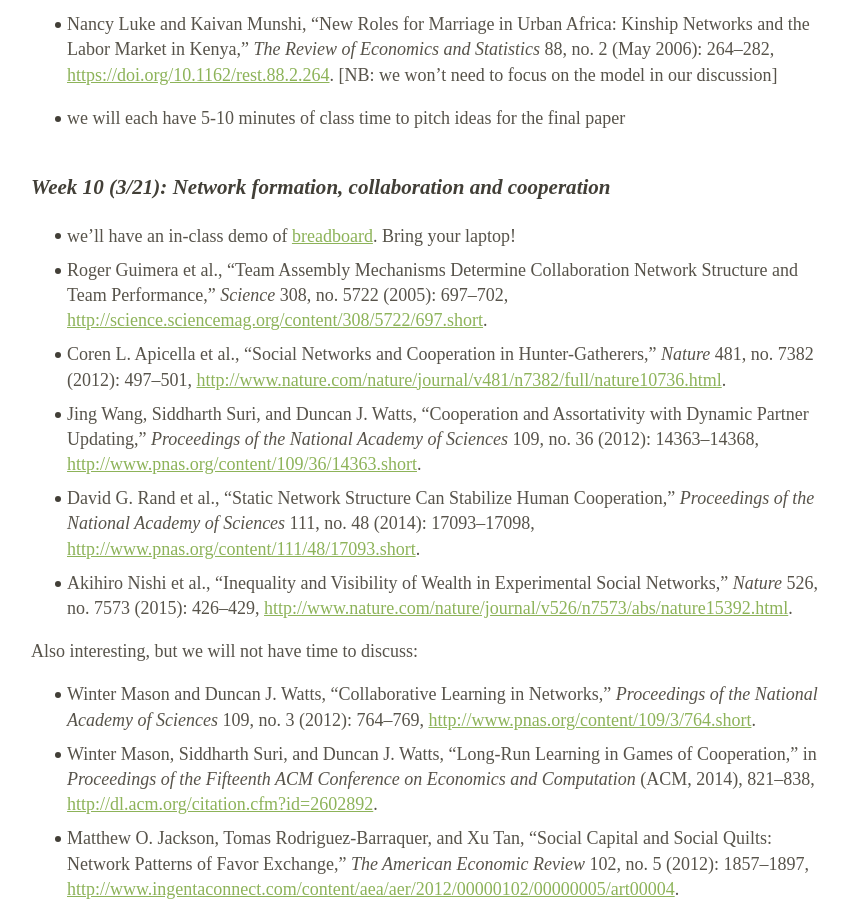
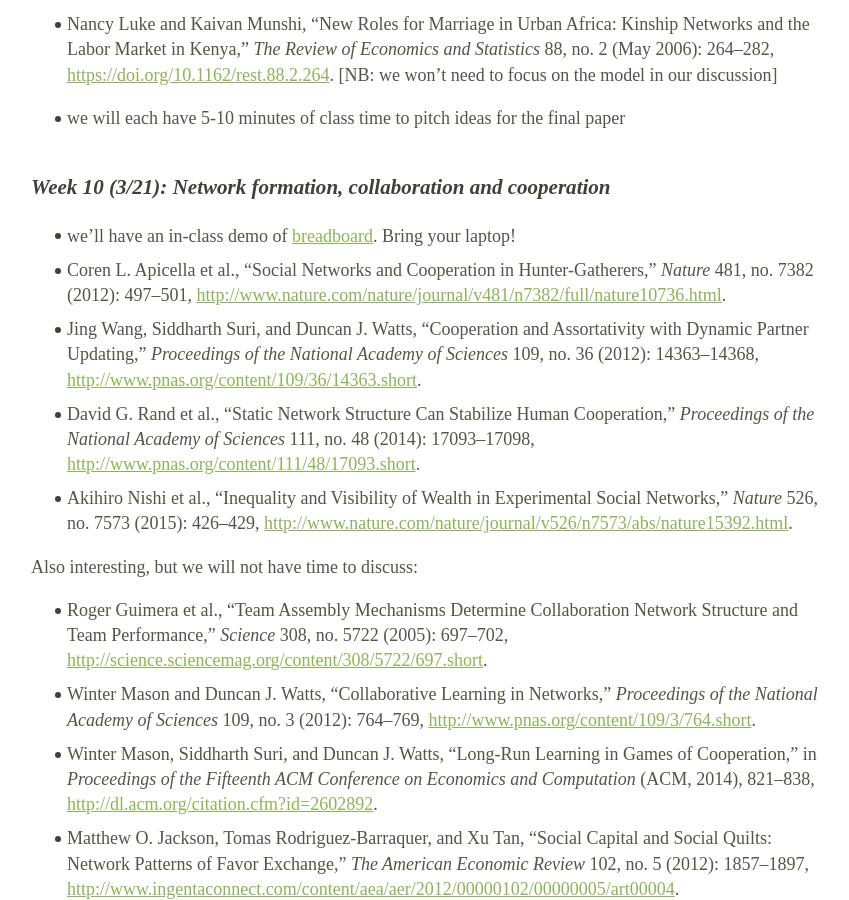
Before and after one commit to dfeehan/dfeehan.github.io, a Jekyll site: the page teaching/2018sp_demog260.html, which Jekyll copies as it is, in a window 1280 px wide and 900 px high, scrolled down 9412 px. Shown: the whole window, without its empty margins (213-1062 px from the left). Built offline with Jekyll 4.4.1, drawn with Linux system fonts in a browser that asks for light colours.

Commit message:
updated grad reading

```diff
--- a/teaching/2018sp_demog260.html
+++ b/teaching/2018sp_demog260.html
@@ -524,7 +524,6 @@ The purpose of this paper is to connect the topics of this class to your actual
 <h3 id="week-10-321-network-formation-collaboration-and-cooperation">Week 10 (3/21): Network formation, collaboration and cooperation</h3>
 <ul>
 <li>we’ll have an in-class demo of <a href="http://breadboard.yale.edu/">breadboard</a>. Bring your laptop!</li>
-<li><span class="citation" data-cites="guimera_team_2005">Roger Guimera et al., “Team Assembly Mechanisms Determine Collaboration Network Structure and Team Performance,” <em>Science</em> 308, no. 5722 (2005): 697–702, <a href="http://science.sciencemag.org/content/308/5722/697.short" class="uri">http://science.sciencemag.org/content/308/5722/697.short</a>.</span></li>
 <li><span class="citation" data-cites="apicella_social_2012">Coren L. Apicella et al., “Social Networks and Cooperation in Hunter-Gatherers,” <em>Nature</em> 481, no. 7382 (2012): 497–501, <a href="http://www.nature.com/nature/journal/v481/n7382/full/nature10736.html" class="uri">http://www.nature.com/nature/journal/v481/n7382/full/nature10736.html</a>.</span></li>
 <li><span class="citation" data-cites="wang_cooperation_2012">Jing Wang, Siddharth Suri, and Duncan J. Watts, “Cooperation and Assortativity with Dynamic Partner Updating,” <em>Proceedings of the National Academy of Sciences</em> 109, no. 36 (2012): 14363–14368, <a href="http://www.pnas.org/content/109/36/14363.short" class="uri">http://www.pnas.org/content/109/36/14363.short</a>.</span></li>
 <li><span class="citation" data-cites="rand_static_2014">David G. Rand et al., “Static Network Structure Can Stabilize Human Cooperation,” <em>Proceedings of the National Academy of Sciences</em> 111, no. 48 (2014): 17093–17098, <a href="http://www.pnas.org/content/111/48/17093.short" class="uri">http://www.pnas.org/content/111/48/17093.short</a>.</span></li>
@@ -532,6 +531,7 @@ The purpose of this paper is to connect the topics of this class to your actual
 </ul>
 <p>Also interesting, but we will not have time to discuss:</p>
 <ul>
+<li><span class="citation" data-cites="guimera_team_2005">Roger Guimera et al., “Team Assembly Mechanisms Determine Collaboration Network Structure and Team Performance,” <em>Science</em> 308, no. 5722 (2005): 697–702, <a href="http://science.sciencemag.org/content/308/5722/697.short" class="uri">http://science.sciencemag.org/content/308/5722/697.short</a>.</span></li>
 <li><span class="citation" data-cites="mason_collaborative_2012">Winter Mason and Duncan J. Watts, “Collaborative Learning in Networks,” <em>Proceedings of the National Academy of Sciences</em> 109, no. 3 (2012): 764–769, <a href="http://www.pnas.org/content/109/3/764.short" class="uri">http://www.pnas.org/content/109/3/764.short</a>.</span></li>
 <li><span class="citation" data-cites="mason_longrun_2014">Winter Mason, Siddharth Suri, and Duncan J. Watts, “Long-Run Learning in Games of Cooperation,” in <em>Proceedings of the Fifteenth ACM Conference on Economics and Computation</em> (ACM, 2014), 821–838, <a href="http://dl.acm.org/citation.cfm?id=2602892" class="uri">http://dl.acm.org/citation.cfm?id=2602892</a>.</span></li>
 <li><span class="citation" data-cites="jackson_social_2012">Matthew O. Jackson, Tomas Rodriguez-Barraquer, and Xu Tan, “Social Capital and Social Quilts: Network Patterns of Favor Exchange,” <em>The American Economic Review</em> 102, no. 5 (2012): 1857–1897, <a href="http://www.ingentaconnect.com/content/aea/aer/2012/00000102/00000005/art00004" class="uri">http://www.ingentaconnect.com/content/aea/aer/2012/00000102/00000005/art00004</a>.</span></li>
```
Also changed, not shown: 1 other file.
